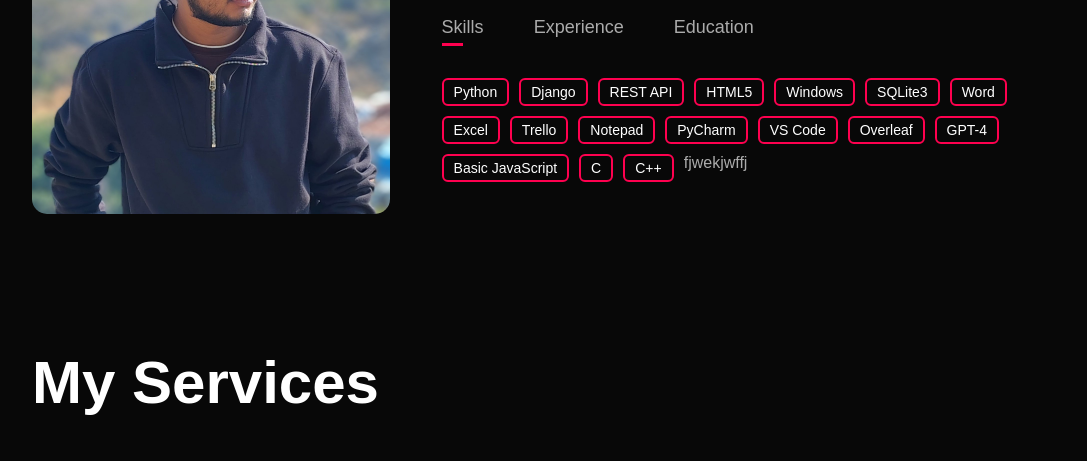
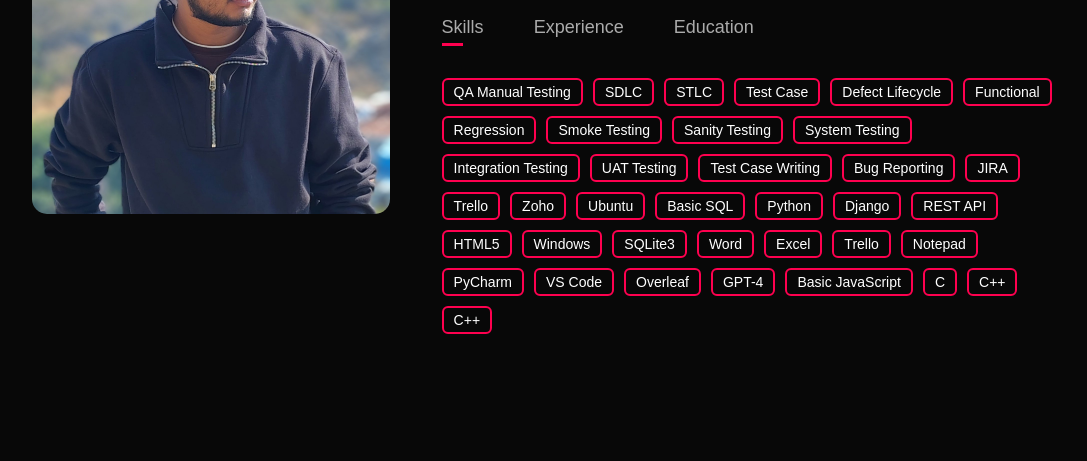
Before and after one commit to MukeshSuthar1733/Portfolio, a plain HTML site: page index.html in a window 1280 px wide. Shown: the part 794-1255 px from the top of the page, without its empty margins (96-1183 px from the left). Drawn offline with nearby package versions, Linux system fonts and the light colour scheme.

Commit message:
Update index.html

```diff
--- a/index.html
+++ b/index.html
@@ -54,6 +54,25 @@
                     </div>
                     <div class="tab-contents active-tab" id="skills">
                         <div class="skill-tags">
+                             <span class="keyword-box">QA Manual Testing</span>
+                             <span class="keyword-box">SDLC</span>
+                             <span class="keyword-box">STLC</span>
+                             <span class="keyword-box">Test Case</span>
+                             <span class="keyword-box">Defect Lifecycle</span>
+                             <span class="keyword-box">Functional</span>
+                             <span class="keyword-box">Regression</span>
+                             <span class="keyword-box">Smoke Testing</span>
+                             <span class="keyword-box">Sanity Testing</span>
+                             <span class="keyword-box">System Testing</span>
+                             <span class="keyword-box">Integration Testing</span>
+                             <span class="keyword-box">UAT Testing</span>
+                             <span class="keyword-box">Test Case Writing</span>
+                             <span class="keyword-box">Bug Reporting</span>
+                             <span class="keyword-box">JIRA</span>
+                             <span class="keyword-box">Trello</span>
+                             <span class="keyword-box">Zoho</span>
+                             <span class="keyword-box">Ubuntu</span>
+                             <span class="keyword-box">Basic SQL</span>
                             <span class="keyword-box">Python</span>
                             <span class="keyword-box">Django</span>
                             <span class="keyword-box">REST API</span>
@@ -71,7 +90,9 @@
                             <span class="keyword-box">Basic JavaScript</span>
                             <span class="keyword-box">C</span>
                             <span class="keyword-box">C++</span>
-                            fjwekjwffj
+                             <span class="keyword-box">C++</span>
+
+
                         </div>
                     </div>
 
```
